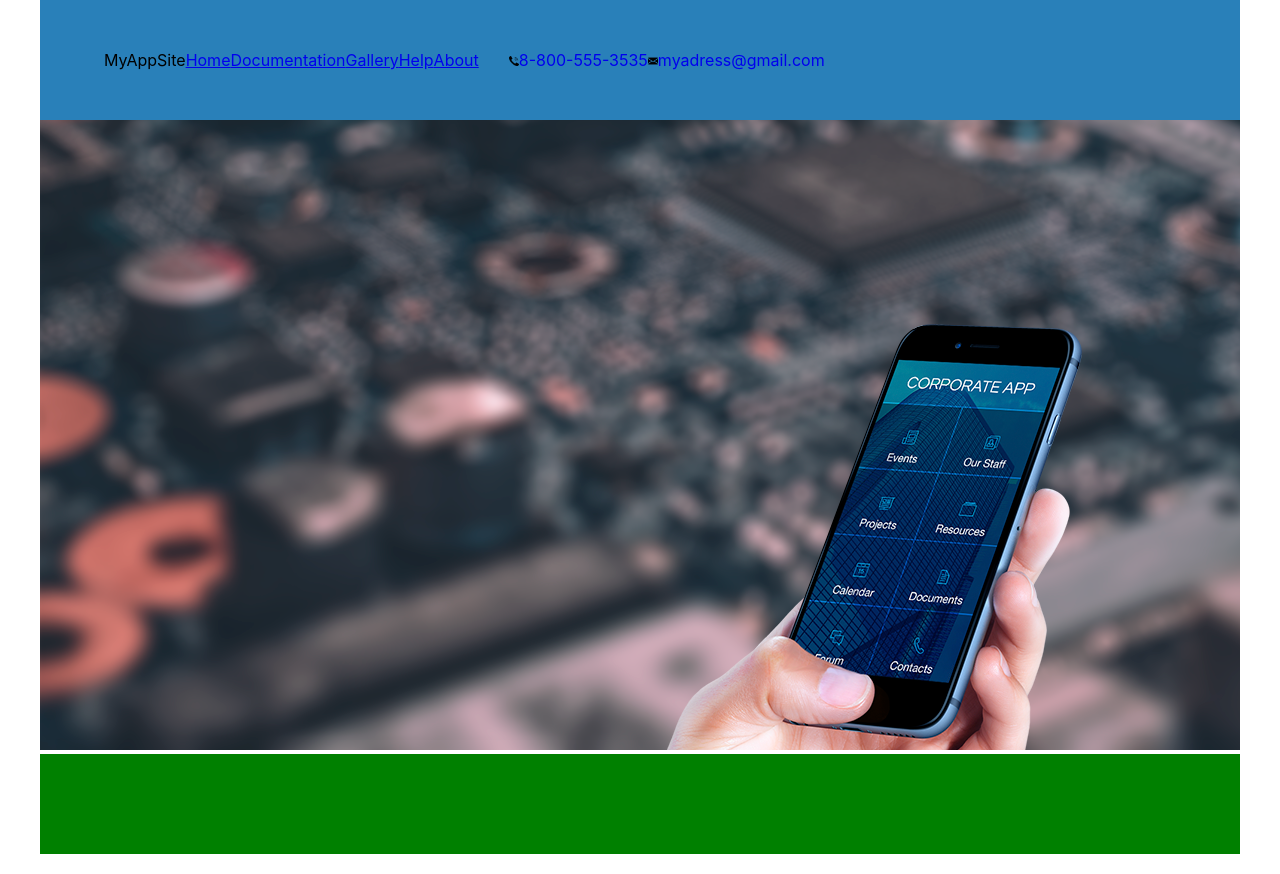
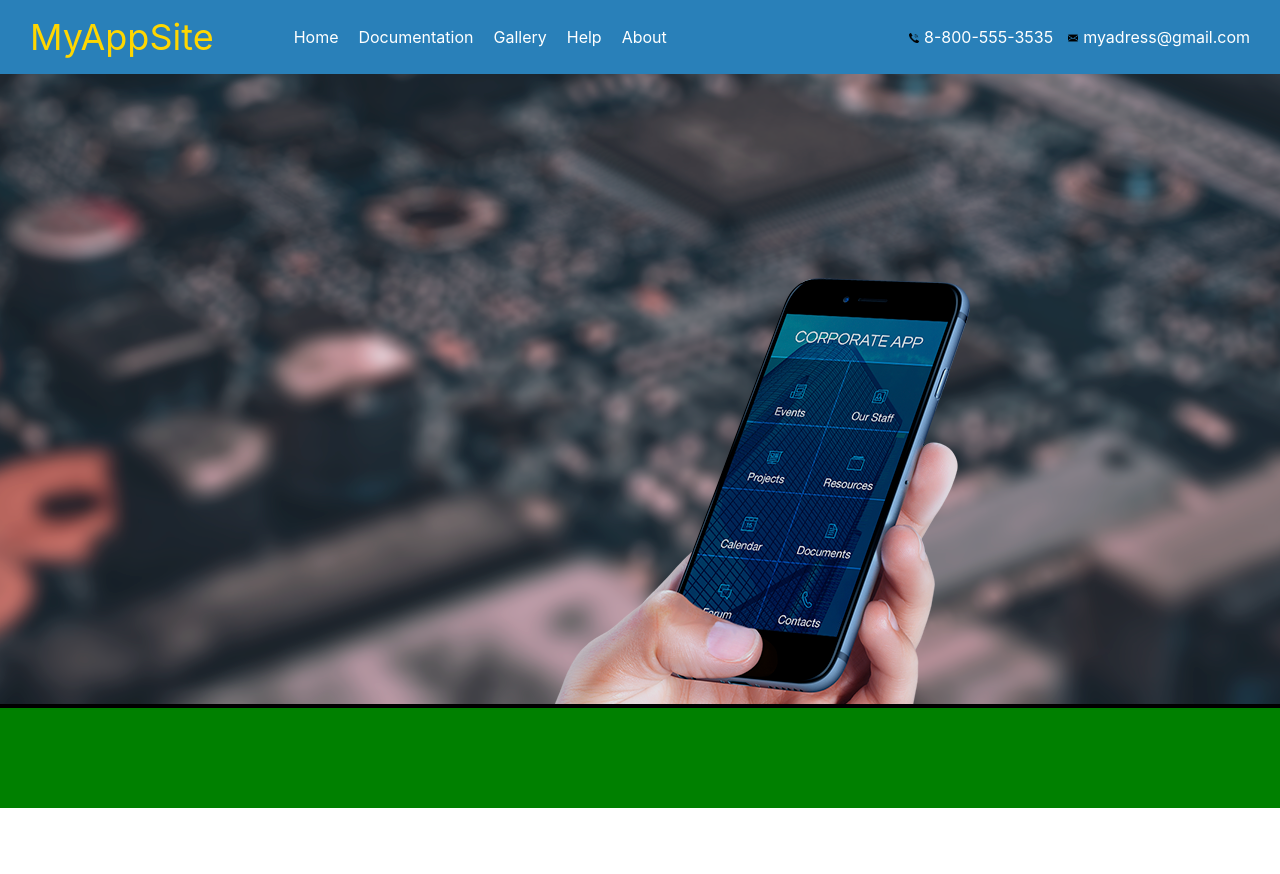
Before and after one commit to AlexMef/myappsite, a React (Create React App) app: page / in a window 1280 px wide. After the commit the page ends 808 px from the top, so only its background shows below. Built offline with nearby package versions, Linux system fonts and the light colour scheme.

Commit message:
Header with picture with hover effects

```diff
--- a/package.json
+++ b/package.json
@@ -9,7 +9,8 @@
     "node-sass": "^4.14.1",
     "react": "^16.13.1",
     "react-dom": "^16.13.1",
-    "react-scripts": "3.4.1"
+    "react-router-dom": "^5.2.0",
+    "react-scripts": "^3.4.3"
   },
   "scripts": {
     "start": "react-scripts start",
--- a/src/Content.jsx
+++ b/src/Content.jsx
@@ -1,10 +1,16 @@
 import React from 'react';
-import Slider from './Slider';
-import './styles/Slider.scss';
+import './styles/Content.scss'
+
+import smartphone from "./img/slider_background_cut.png";
+
 
 function Content() {
     return (
-        <div className="slider"><Slider /></div>
+        <div className="content-slider">
+            <div className="slider-container">
+                <img className="slider-img" src={smartphone} alt="" />
+            </div>
+        </div>
     );
 }
 
--- a/src/Header.jsx
+++ b/src/Header.jsx
@@ -6,22 +6,22 @@ import img_email from './img/email.png';
 function Header() {
     return (
         <div className="header">
-                <div className="siteMenu">
-                    <div className="siteName">MyAppSite</div>
-                    <div className="siteItems">
-                        <div><a href="#">Home</a></div>
-                        <div><a href="#">Documentation</a></div>
-                        <div><a href="#">Gallery</a></div>
-                        <div><a href="#">Help</a></div>
-                        <div><a href="#">About</a></div>
+            <div className="header-leftbar">
+                <div className="header-site-title">MyAppSite</div>
+                <ul className="header-site-menu">
+                    <li><a href="#">Home</a></li>
+                    <li><a href="#">Documentation</a></li>
+                    <li><a href="#">Gallery</a></li>
+                    <li><a href="#">Help</a></li>
+                    <li><a href="#">About</a></li>
+                </ul>
             </div>
-                </div>
-                <div className="siteContacts">
-                    <div class="phoneNumber">
+            <div className="header-rightbar">
+                <div class="phone-number">
                     <img src={img_call} alt="" />
                     <a href="#">8-800-555-3535</a>
                 </div>
-                    <div class="emailAdress">
+                <div class="email-address">
                     <img src={img_email} alt="" />
                     <a href="#">myadress@gmail.com</a>
                 </div>
--- a/src/Slider.jsx
+++ /dev/null
@@ -1,14 +0,0 @@
-import React from 'react';
-import './styles/Slider.scss';
-
-import smartphone from "./img/slider_background_cut.png";
-
-function Slider() {
-    return (
-        <div className="slider_container">
-            <img className="slider_img" src={smartphone} alt="" />
-        </div>
-    );
-}
-
-export default Slider;
--- a/src/styles/App.scss
+++ b/src/styles/App.scss
@@ -1,28 +1,26 @@
 #grid {
     width: auto;
-    margin-left: 5vh;
-    margin-right: 5vh;
     min-width: 700px;
     overflow: hidden;
 
-    display: grid;
-    grid-template-areas:
-        "header"
-        "content"
-        "footer";
-    grid-template-rows: 15vh 1fr 15vh;
-    row-gap: 0px;
-    column-gap: 0px;
+    // display: grid;
+    // grid-template-areas:
+    //     "header"
+    //     "content"
+    //     "footer";
+    // grid-template-rows: 1fr 8fr 1fr;
+    // row-gap: 0px;
+    // column-gap: 0px;
 }
 
-#pageHeader {
-    grid-area: header;
-}
+// #pageHeader {
+//     grid-area: header;
+// }
 
-#pageContent {
-    grid-area: content;
-}
+// #pageContent {
+//     grid-area: content;
+// }
 
-#pageFooter {
-    grid-area: footer;
-}
+// #pageFooter {
+//     grid-area: footer;
+// }
--- a/src/styles/Content.scss
+++ b/src/styles/Content.scss
@@ -0,0 +1,28 @@
+.content-slider {
+    display: flex;
+    margin: 0 auto;
+    justify-content: center;
+    background-color: #dadada;
+
+    .slider-container {
+        background-color: rgba(0, 0, 0, 1);
+        z-index: 999;
+        // &:hover {
+        //     opacity: 0;
+        //     transition-duration: 2s;
+        // }
+        padding: 0;
+        margin: 0;
+        .slider-img {
+            padding: 0;
+            margin: 0;
+            opacity: 0.9;
+            -webkit-transition: opacity 3s;
+            &:hover {
+                opacity: 0.55;
+                -webkit-transition: opacity 3s;
+            }
+
+            }
+        }
+    }
--- a/src/styles/Header.scss
+++ b/src/styles/Header.scss
@@ -1,51 +1,72 @@
 .header {
     $common-color: #ffffff;
     $hover-color: #bdc3c7;
-    padding-left: 5vw;
-    padding-right: 5vw;
-    height: 15vh;
     display: flex;
     flex-direction: row;
+    justify-content: space-between;
     background-color: #2980b9;
 
-    .siteMenu {
+    .header-leftbar {
         display: flex;
         flex-direction: row;
         align-items: center;
+        justify-content: flex-start;
 
-        .siteName {
+
+        .header-site-title {
+            color: $common-color;
+            font-size: 36px;
+            padding: 15px 30px;
+
+            &:hover {
+                color: gold;
+            }
         }
 
-        .siteItems {
+        .header-site-menu {
             display: flex;
             flex-direction: row;
+            list-style-type: none;
+            a {
+                color: $common-color;
+                text-decoration: none;
+                margin: 10px;
+
+                &:hover {
+                    color: gold;
+                }
+            }
         }
     }
 
-    .siteContacts {
+    .header-rightbar {
         display: flex;
         flex-direction: row;
         align-items: center;
-        margin-left: 30px;
+        margin: 0 30px;
 
-        .phoneNumber {
+        .phone-number {
+            margin-right: 15px;
             a {
-                text-color: $common-color;
+                color: $common-color;
                 text-decoration: none;
             }
             img {
                 width: 10px;
                 height: 10px;
+                margin-right: 5px;
             }
         }
 
-        .emailAdress {
+        .email-address {
             a {
+                color: $common-color;
                 text-decoration: none;
             }
             img {
                 width: 10px;
                 height: 10px;
+                margin-right: 5px;
             }
         }
     }
--- a/src/styles/Slider.scss
+++ /dev/null
@@ -1,10 +0,0 @@
-.slider_container {
-    position: relative;
-    margin: 0 auto;
-
-    .slider_img {
-        position: relative;
-        left: 50%;
-        transform: translateX(-50%);
-    }
-}
```
Also changed, not shown: 1 other file (tests, documents, lock files or other folders). Lines whose indentation alone changed are shown as unchanged.
